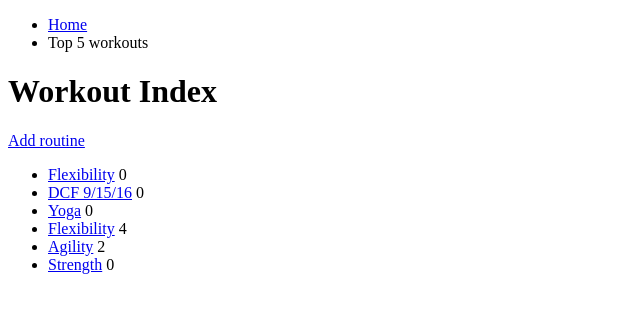
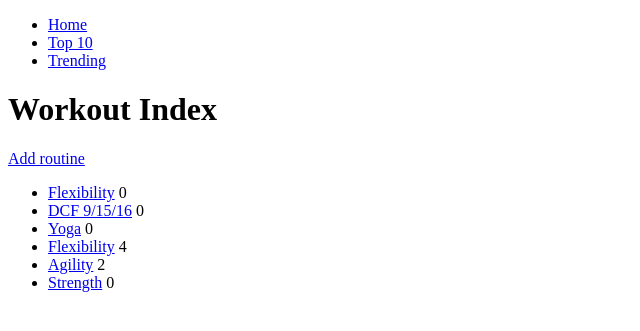
Before and after one commit to turnipsundae/fit-j-web, a Django app: page /workouts/ in a window 1280 px wide. Shown: the top 331 px of the page, without its empty margins (0-640 px from the left). Run offline with Django 3.2, Linux system fonts and the light colour scheme; data comes from the database, SQL or seed files in the repository.

Commit message:
Add sort by likes and add placeholder for trending

```diff
--- a/workouts/templates/workouts/base.html
+++ b/workouts/templates/workouts/base.html
@@ -10,7 +10,8 @@
       {% block sidebar %}
       <ul>
         <li><a href="{% url 'workouts:index' %}">Home</a></li>
-        <li>Top 5 workouts</li>
+        <li><a href="{% url 'workouts:sort_by_likes' %}">Top 10</a></li>
+        <li><a href="{% url 'workouts:trending' %}">Trending</a></li>
       </ul>
       {% endblock sidebar %}
     </div>
--- a/workouts/templates/workouts/index.html
+++ b/workouts/templates/workouts/index.html
@@ -4,9 +4,9 @@
 <h1>Workout Index</h1>
 <p><a href="{% url 'workouts:add_routine' %}">Add routine</a></p>
 
-{% if latest_routine_list %}
+{% if routine_list %}
     <ul>
-    {% for routine in latest_routine_list %}
+    {% for routine in routine_list %}
         <li><a href="{% url 'workouts:detail' routine.id %}">{{ routine.routine_text }}</a><span>  {{ routine.likes }}</span></li>
     {% endfor %}
     </ul>
--- a/workouts/urls.py
+++ b/workouts/urls.py
@@ -8,6 +8,8 @@ urlpatterns = [
   url(r'^$', views.index, name='index'),
   # e.g. /base
   url(r'^base/$', views.base, name='base'),
+  # e.g. /trending
+  url(r'^trending/$', views.trending, name='trending'),
   # e.g. /workouts/2
   url(r'^(?P<routine_id>[0-9]+)/$', views.detail, name='detail'),
   # e.g. /workouts/2/results
@@ -20,5 +22,7 @@ urlpatterns = [
   url(r'^(?P<routine_id>[0-9]+)/add/exercise/$', views.add_exercise, name='add_exercise'),
   # e.g. /workouts/2/like
   url(r'^(?P<routine_id>[0-9]+)/like/$', views.like, name='like'),
+  # e.g. /workouts/sort_by_likes
+  url(r'^sort_by_likes/$', views.sort_by_likes, name='sort_by_likes'),
 
 ]
--- a/workouts/views.py
+++ b/workouts/views.py
@@ -12,7 +12,7 @@ def base(request):
 
 def index(request):
   latest_routine_list = Routine.objects.order_by('-pub_date')[:10]
-  context = {'latest_routine_list': latest_routine_list}
+  context = {'routine_list': latest_routine_list}
   return render(request, 'workouts/index.html', context)
 
 def results(request, routine_id):
@@ -74,3 +74,13 @@ def add_exercise(request, routine_id):
     return render(request, 'workouts/add_exercise.html', {
       'error_message': "You didn't enter a name"
     })
+
+def sort_by_likes(request):
+  highest_likes_routine_list = Routine.objects.order_by('-likes')[:10]
+  context = {'routine_list': highest_likes_routine_list}
+  return render(request, 'workouts/index.html', context)
+
+def trending(request):
+  trending_list = Routine.objects.order_by('-pub_date')[:10]
+  context = {'routine_list': trending_list}
+  return render(request, 'workouts/index.html', context)
```
